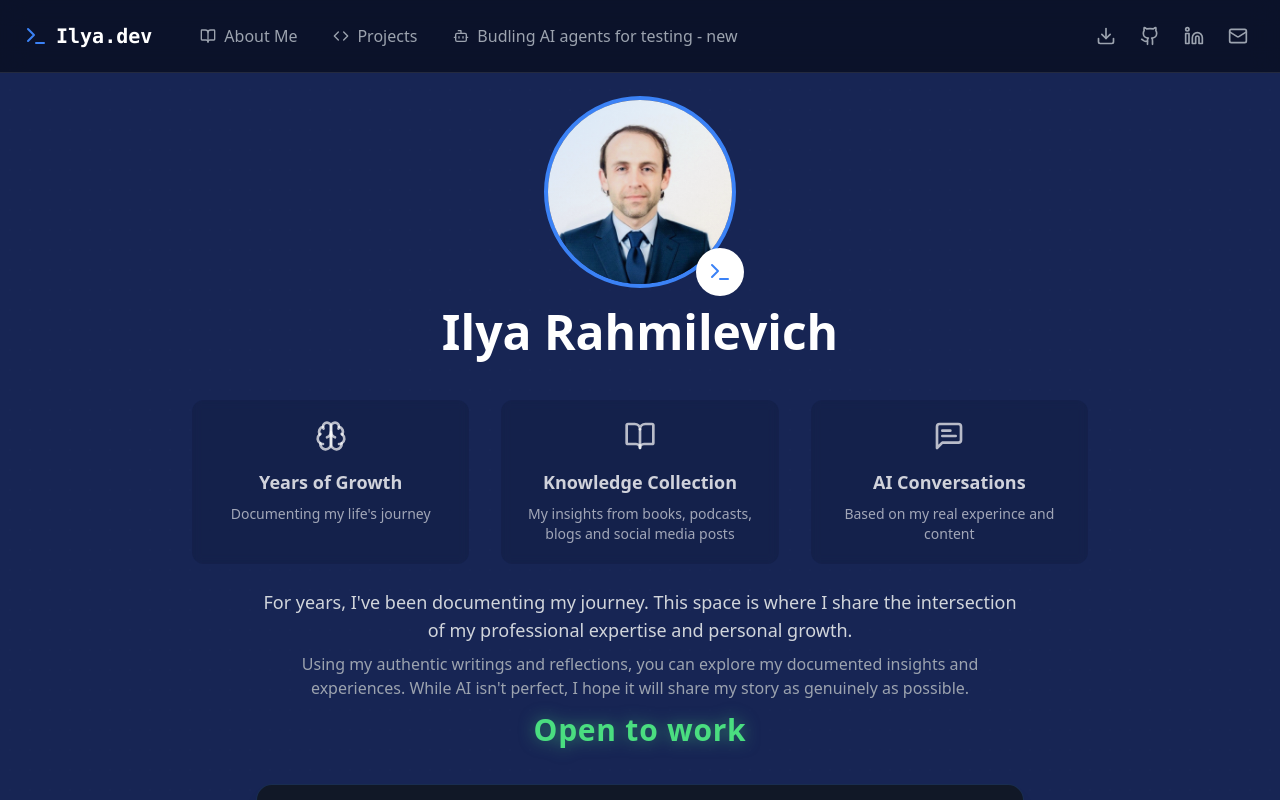
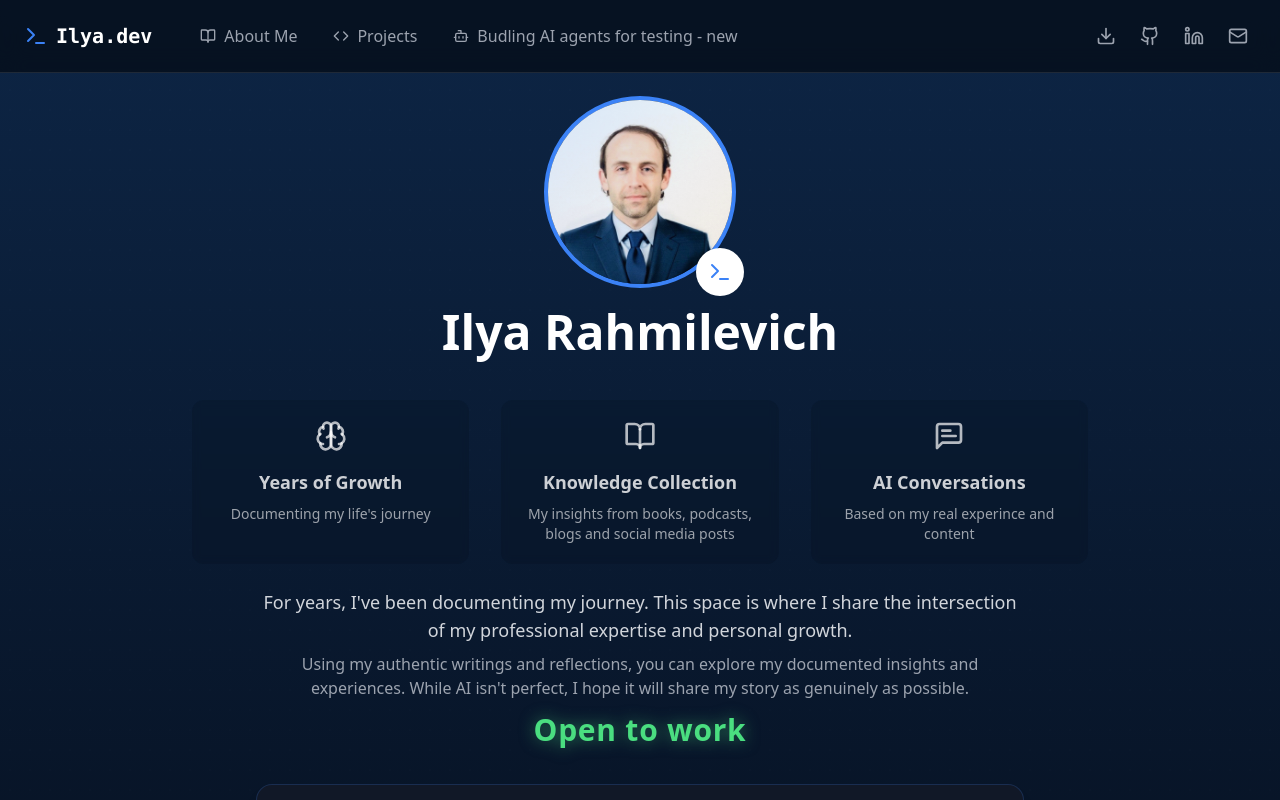
Before and after one commit to ilyar88/ai-portfolio, a React (Vite) app in the folder frontend/: page / in a window 1280 px wide. Shown: the top 800 px of the page. Built offline with nearby package versions, Linux system fonts and the light colour scheme; no server answers.

Commit message:
Change the background to dark blue.

```diff
--- a/frontend/src/components/layout/MainLayout.jsx
+++ b/frontend/src/components/layout/MainLayout.jsx
@@ -3,7 +3,7 @@ import { NavBar } from './NavBar'
 
 export const MainLayout = ({ children }) => {
   return (
-    <div className="min-h-screen bg-blue-950 text-white overflow-hidden">
+    <div className="min-h-screen bg-gradient-to-b from-[#0d2545] to-[#050c18] text-white overflow-hidden">
       <div className="fixed inset-0 bg-grid-pattern opacity-10" />
       <NavBar />
       <main className="pt-24 px-6 max-w-7xl mx-auto">
```
